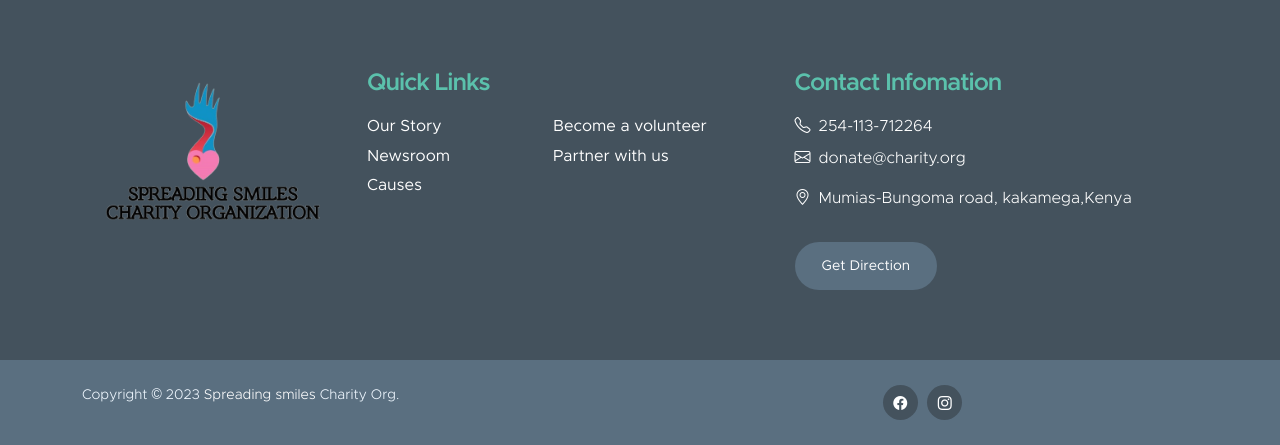
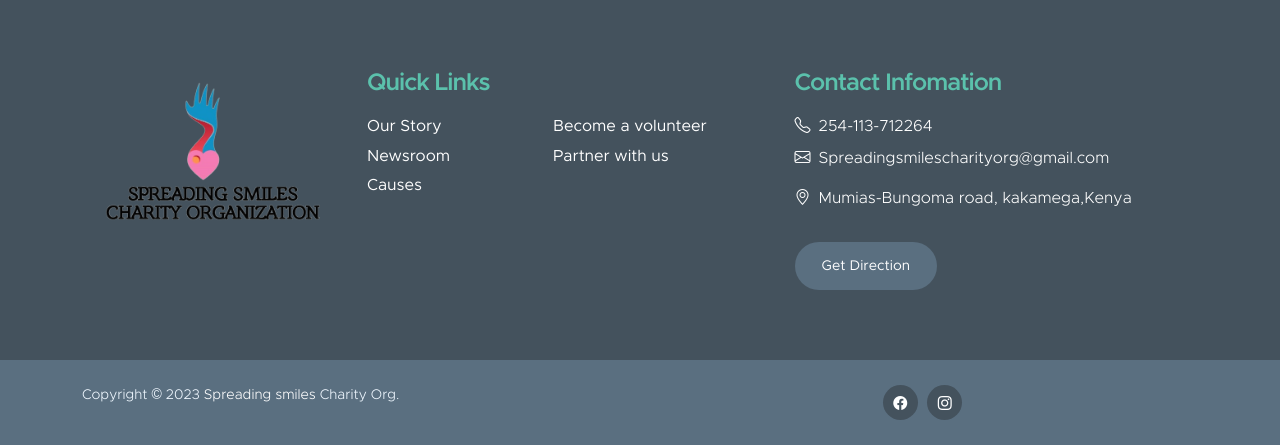
Before and after one commit to Aliwangara/Charity, a Django app: page /about in a window 1280 px wide; the page is wider, and only the part inside the window is pictured. Shown: the part 1934-2379 px from the top of that part. Run offline with Django 5.2, Linux system fonts and the light colour scheme; data comes from the database, SQL or seed files in the repository; some libraries are stand-ins or nearby versions.

Commit message:
Update footer.html
I added Email link to the footer

```diff
--- a/Charity/Spreading/main_app/templates/layouts/footer.html
+++ b/Charity/Spreading/main_app/templates/layouts/footer.html
@@ -44,8 +44,8 @@
                 <p class="text-white d-flex">
                     <i class="bi-envelope me-2"></i>
 
-                    <a href="mailto:info@yourgmail.com" class="site-footer-link">
-                        donate@charity.org
+                    <a href="mailto:Spreadingsmilescharityorg@gmail.com" class="site-footer-link">
+                        Spreadingsmilescharityorg@gmail.com
                     </a>
                 </p>
 
```
